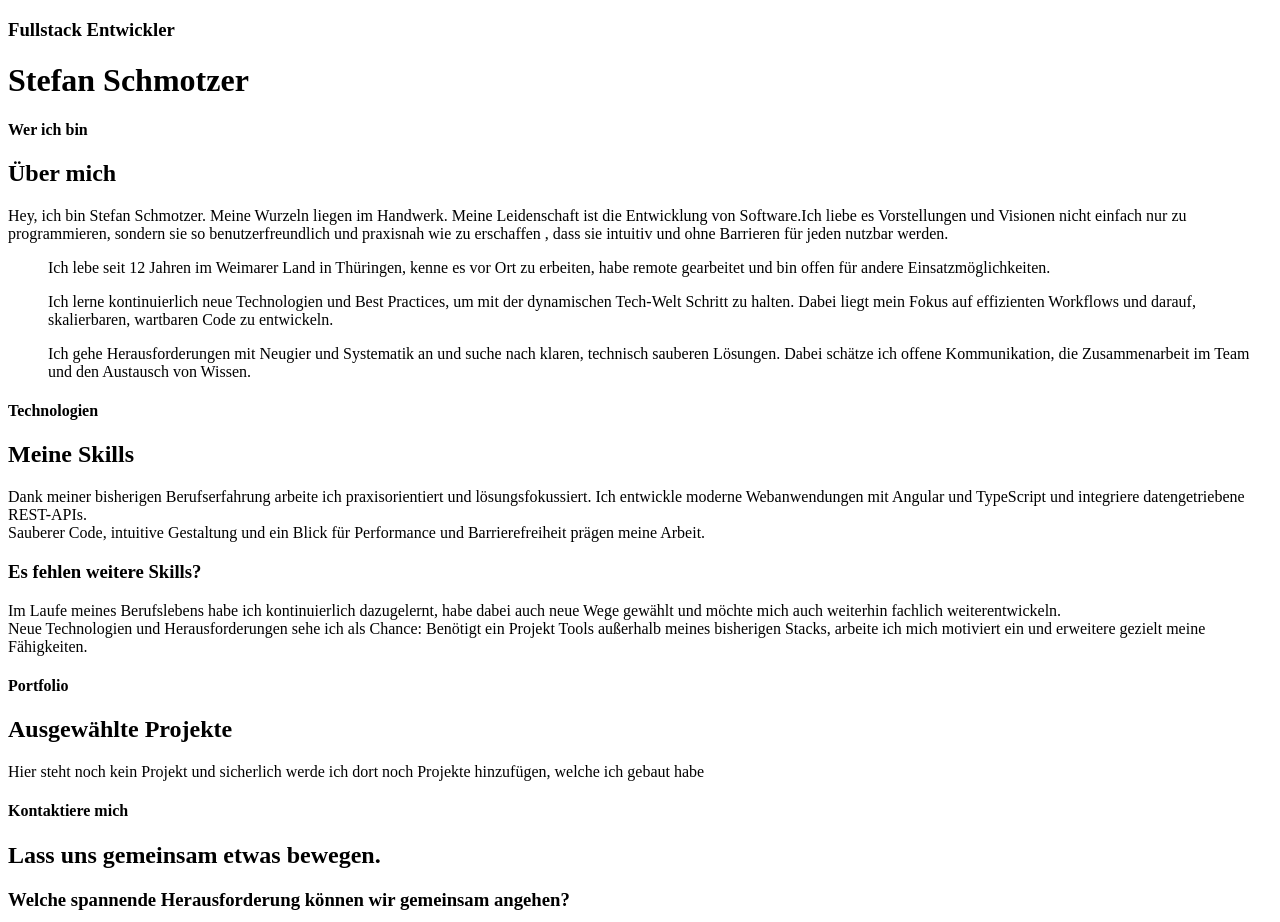
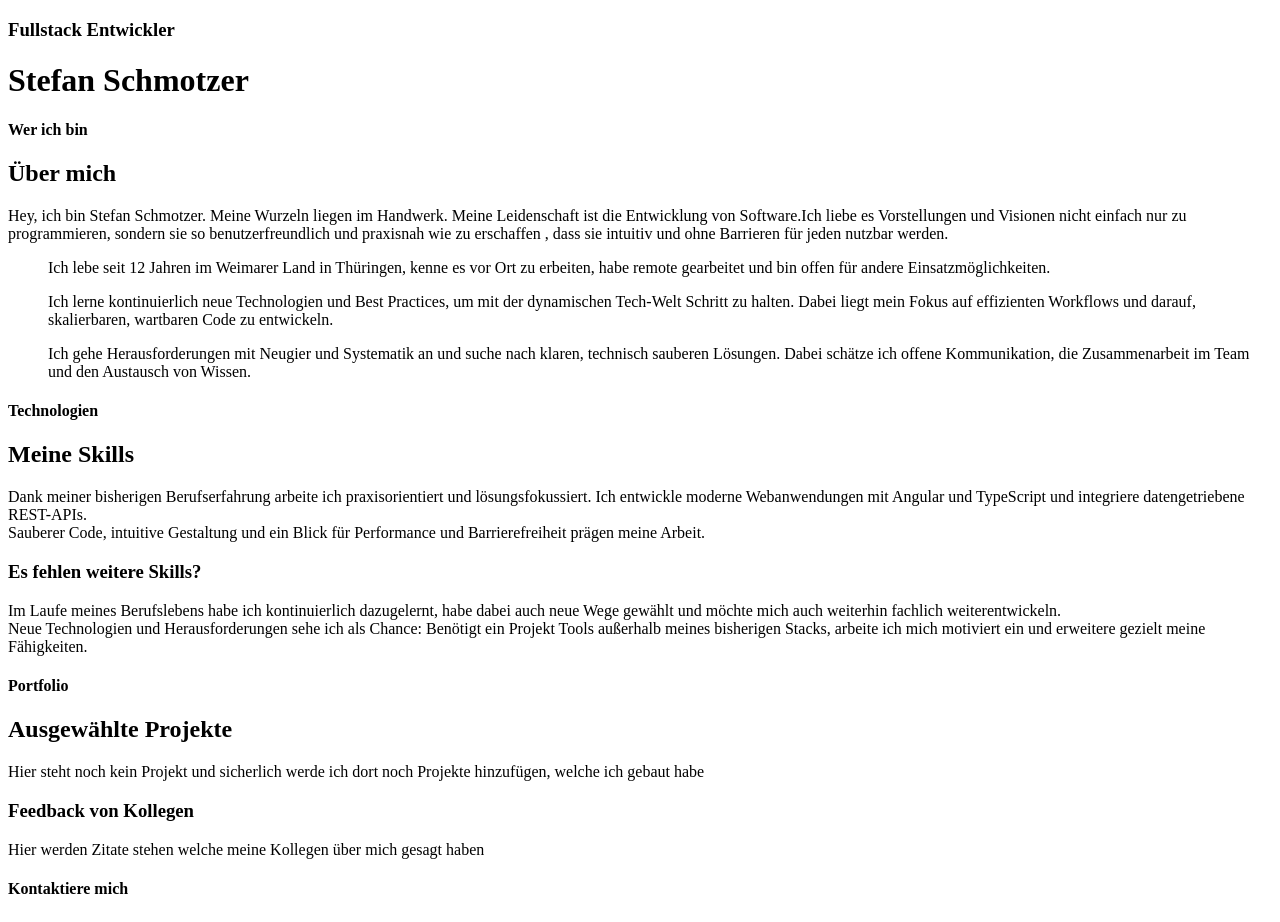
Before and after one commit to StefanSchmotzer/Portfolio, an Angular app in the folder portfolio/: page / in a window 1280 px wide. Shown: the top 922 px of the page. Built offline with nearby package versions, Linux system fonts and the light colour scheme.

Commit message:
add the colleagues compound and link them with main-page

```diff
--- /dev/null
+++ b/portfolio/src/app/colleagues/colleagues.html
@@ -0,0 +1,3 @@
+<h3>Feedback von Kollegen</h3>
+
+<a>Hier werden Zitate stehen welche meine Kollegen über mich gesagt haben</a>
--- a/portfolio/src/app/main-page/main-page.html
+++ b/portfolio/src/app/main-page/main-page.html
@@ -2,4 +2,5 @@
 <app-about-me></app-about-me>
 <app-skills></app-skills>
 <app-my-projects></app-my-projects>
+<app-colleagues></app-colleagues>
 <app-contact></app-contact>
--- a/portfolio/src/app/main-page/main-page.ts
+++ b/portfolio/src/app/main-page/main-page.ts
@@ -3,10 +3,11 @@ import { Hero } from '../hero/hero';
 import { AboutMe } from '../about-me/about-me';
 import { Skills } from '../skills/skills';
 import { MyProjects } from '../my-projects/my-projects';
+import { Colleagues } from '../colleagues/colleagues';
 import { Contact } from '../contact/contact';
 
 @Component({
-  imports: [Hero, AboutMe, Skills, MyProjects, Contact],
+  imports: [Hero, AboutMe, Skills, MyProjects, Colleagues, Contact],
   selector: 'app-main-page',
   styleUrl: './main-page.scss',
   templateUrl: './main-page.html',
```
Also changed, not shown: portfolio/src/app/colleagues/colleagues.ts (added, +9 -0 lines), portfolio/src/app/colleagues/colleagues.scss (added), 1 other file (tests, documents, lock files or other folders).
